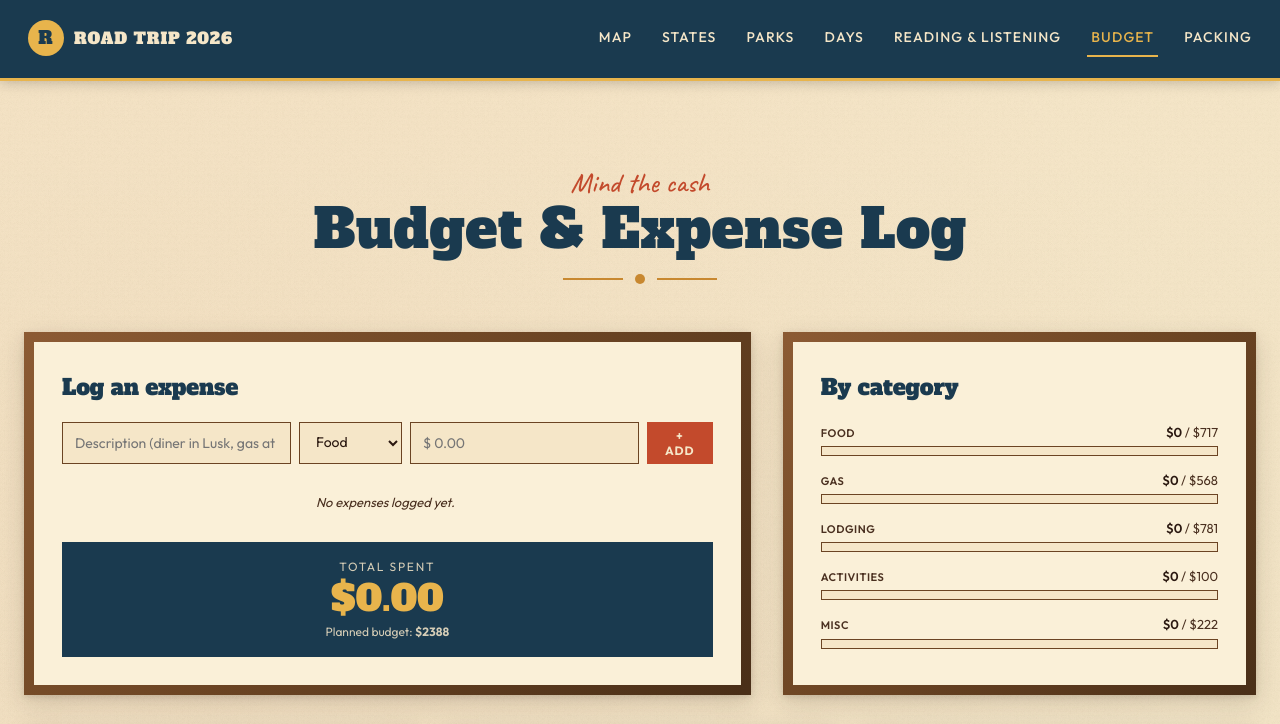
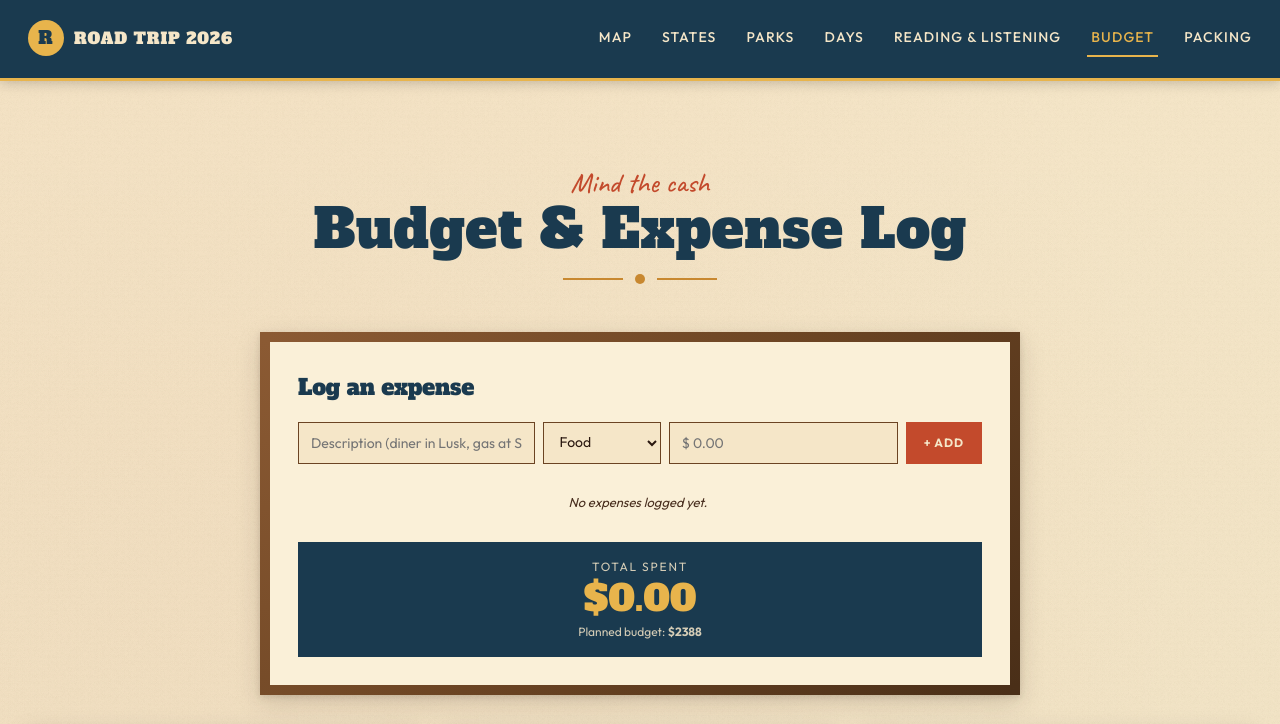
Before and after one commit to mlopezzafra-ncf/Sophia-Ruby-Roadtrip-Summer-2026, a plain HTML site: page budget.html in a window 1280 px wide. Shown: the top 724 px of the page. Drawn offline with Linux system fonts and the light colour scheme.

Commit message:
Simplify budget page · remove per-category limits, add Supplies
- Drop the "By category" progress panel (the bars showing actual
  vs. planned per category) — the static estimate panels below
  already cover that ground
- The expense logger now takes full width (max 760px, centered)
  instead of sitting next to the removed panel
- Add a Supplies option to the expense category dropdown, with a
  gold-deep .cat-supplies pill color slotting between Lodging
  and Activities

```diff
--- a/budget.html
+++ b/budget.html
@@ -42,6 +42,7 @@
             <option value="food">Food</option>
             <option value="gas">Gas</option>
             <option value="lodging">Lodging</option>
+            <option value="supplies">Supplies</option>
             <option value="activities">Activities</option>
             <option value="misc">Misc</option>
           </select>
@@ -54,10 +55,6 @@
           <div class="val" id="totalSpent">$0.00</div>
           <div class="plan">Planned budget: <strong id="plannedBudget">$2,476</strong></div>
         </div>
-      </div>
-      <div class="budget-panel">
-        <h3>By category</h3>
-        <div class="progress-list" id="progressList"></div>
       </div>
     </div>
 
--- a/css/styles.css
+++ b/css/styles.css
@@ -450,7 +450,7 @@
 
   /* BUDGET */
   .budget-section{background:linear-gradient(180deg, transparent 0%, rgba(45,90,61,.06) 100%)}
-  .budget-wrap{display:grid;grid-template-columns:1.3fr 1fr;gap:32px}
+  .budget-wrap{display:grid;grid-template-columns:1fr;gap:32px;max-width:760px;margin:0 auto}
   .budget-panel{background:var(--paper-light);border:10px solid transparent;border-image:linear-gradient(135deg, var(--wood-light), var(--wood) 50%, var(--wood-dark)) 1;padding:28px;box-shadow:var(--shadow)}
   .budget-panel h3{font-family:'Alfa Slab One';font-weight:normal;font-size:22px;color:var(--navy);margin-bottom:18px}
   .budget-form{display:grid;grid-template-columns:2fr 1fr 1fr auto;gap:8px;margin-bottom:16px}
@@ -463,6 +463,7 @@
   .cat-food{background:var(--rust)}
   .cat-gas{background:var(--navy)}
   .cat-lodging{background:var(--forest)}
+  .cat-supplies{background:var(--gold-deep)}
   .cat-activities{background:var(--burnt)}
   .cat-misc{background:var(--ink-soft)}
   .expense-item .amount{font-weight:700;color:var(--ink);font-family:'Fraunces'}
```
